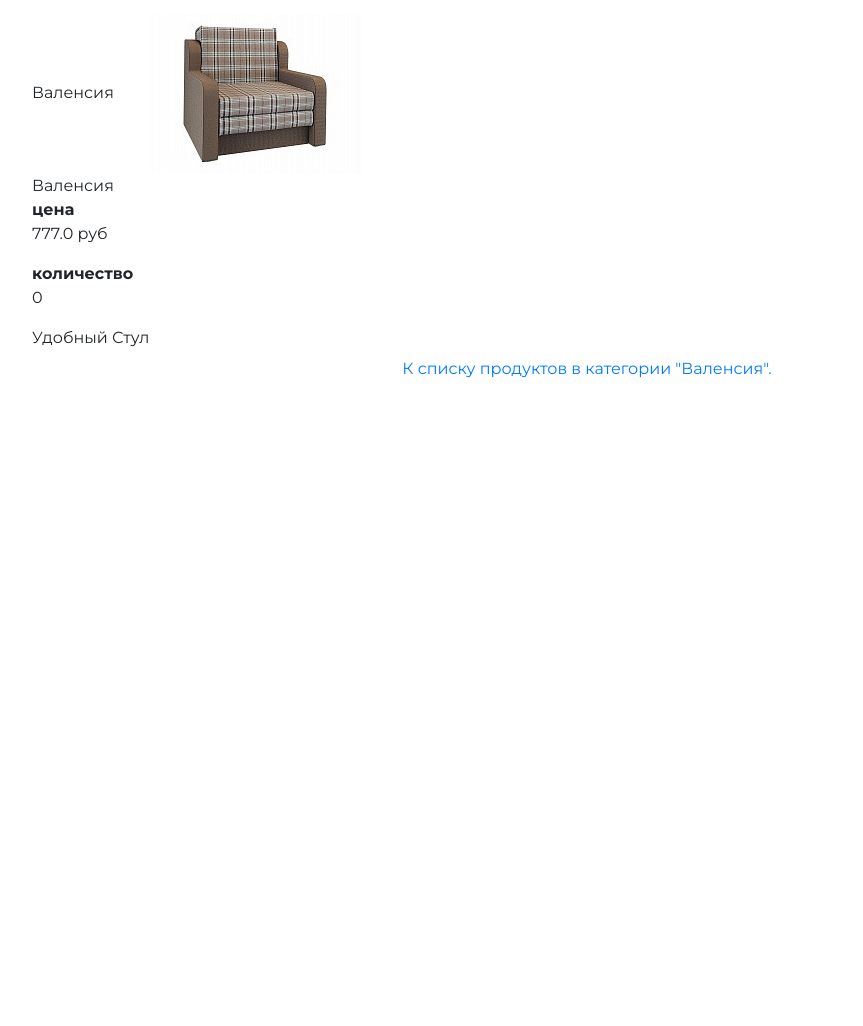
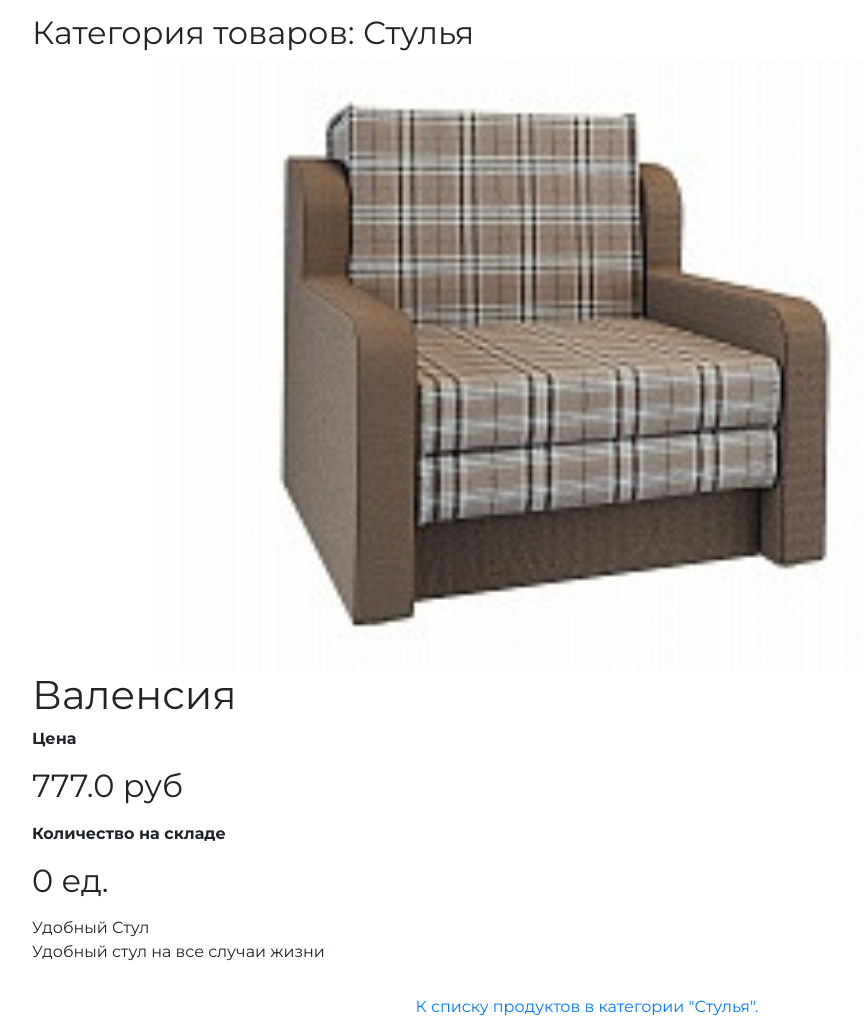
Before and after one commit to PZhirnov/GeekShop2, a Django app: page /admin/products/read/14/ in a window 1280 px wide. Shown: the part 56-1082 px from the top of the page, without its empty margins (53-916 px from the left). Before the commit the page ends 434 px from the top, so only its background shows below. Run offline with Django 3.2, Linux system fonts and the light colour scheme; data comes from the database, SQL or seed files in the repository; some libraries are stand-ins or nearby versions.

Commit message:
доработка верстки

```diff
--- a/geekshop/adminapp/forms.py
+++ b/geekshop/adminapp/forms.py
@@ -23,7 +23,7 @@ class ProductCategoryEditForm(forms.ModelForm):
 
     class Meta:
         model = ProductCategory
-        # fields = '__all__'
+        #fields = '__all__'
         exclude = ()
 
     def __init__(self, *args, **kwargs):
--- a/geekshop/adminapp/templates/adminapp/create_product.html
+++ b/geekshop/adminapp/templates/adminapp/create_product.html
@@ -2,7 +2,6 @@
 {% load static %}
 
 {% block content %}
-
     <form class="form-horizontal" method="post" enctype="multipart/form-data">
         {% csrf_token %}
         {{ form.as_p }}
--- a/geekshop/adminapp/templates/adminapp/product_show.html
+++ b/geekshop/adminapp/templates/adminapp/product_show.html
@@ -5,27 +5,33 @@
 
 {% block content %}
     <div class="product_record">
-        {{ object.name }}
+        <h2>Категория товаров: {{ object.category.name }}</h2>
         <!-- <img src="/media/{{object.image|default:'products_images/default.jpg'}}"
              alt="{{ object.name }}">  -->
-        <img src="{{ object.image|media_folder_products }}"
+        <img src="{{ object.image|media_folder_products }}" class="img_product_show"
              alt="{{ object.name }}">
         <div class="product_name">
-            {{ object.name|title }}
+            <h1>{{ object.name|title }}</h1>
         </div>
         <div class="summary">
-            <b>цена</b>
-            <p>{{ object.price|price_formatting }} руб</p>
-            <b>количество</b>
-            <p>{{ object.quantity }}</p>
+            <b>Цена</b>
+            <p><h2>{{ object.price|price_formatting }} руб </h2></p>
+            <b>Количество на складе</b>
+            <p><h2>{{ object.quantity }} ед.</h2></p>
         </div>
         <div class="product_desc">
             {{ object.short_desc|title }}
         </div>
+         <div class="product_desc">
+            {{ object.description}}
+        </div>
     </div>
+    <br>
+
        <button class="btn btn-round form-control last">
             <a href="{% url 'adminapp:products' object.category_id %}">
-              К списку продуктов в категории "{{ object.name }}".
+              К списку продуктов в категории "{{ object.category.name}}".
             </a>
         </button>
+
 {% endblock %}
--- a/geekshop/adminapp/templates/adminapp/update_product.html
+++ b/geekshop/adminapp/templates/adminapp/update_product.html
@@ -7,5 +7,4 @@
         {% csrf_token %}
         <input class="form-control" type="submit" value="сохранить">
     </form>
-
 {% endblock %}
--- a/geekshop/adminapp/views.py
+++ b/geekshop/adminapp/views.py
@@ -187,6 +187,8 @@ class CategoriesList(ListView):
 #         category_form = ProductCategoryEditForm()
 #     content = {'title': title, 'update_form': category_form}
 #     return render(request, 'adminapp/category_update.html', content)
+
+
 @method_decorator(never_cache, name='dispatch')
 @method_decorator(user_passes_test(lambda u: u.is_superuser), name='dispatch')
 class ProductCategoryCreateView(CreateView):
@@ -212,6 +214,8 @@ class ProductCategoryCreateView(CreateView):
 #         edit_category_form = ProductCategoryEditForm(instance=edit_category)
 #     content = {'title': title, 'update_form': edit_category_form}
 #     return render(request, 'adminapp/category_update.html', content)
+
+
 @method_decorator(never_cache, name='dispatch')
 @method_decorator(user_passes_test(lambda u: u.is_superuser), name='dispatch')
 class ProductCategoryUpdateView(UpdateView):
@@ -234,6 +238,8 @@ class ProductCategoryUpdateView(UpdateView):
                     update(price=F('price') * (1 - discount / 100))
                 db_profile_by_type(self.__class__, 'UPDATE', connection.queries)
         return super().form_valid(form)
+
+
 # def category_delete(request, pk):
 #     title = 'категории / удаление'
 #     delete_category = get_object_or_404(ProductCategory, pk=pk)
@@ -248,7 +254,7 @@ class ProductCategoryUpdateView(UpdateView):
 #     return render(request, 'adminapp/category_delete.html', content)
 
 @method_decorator(never_cache, name='dispatch')
-@method_decorator(login_required, name='dispatch')
+@method_decorator(user_passes_test(lambda u: u.is_superuser), name='dispatch')
 class ProductCategoryDeleteView(DeleteView):
     model = ProductCategory
     template_name = 'adminapp/category_delete.html'
@@ -285,7 +291,7 @@ class ProductCategoryDeleteView(DeleteView):
 
 # CBV c пагинацией - вывод в отдельный шаблон с окончанием CBV
 @method_decorator(never_cache, name='dispatch')
-@method_decorator(login_required, name='dispatch')
+@method_decorator(user_passes_test(lambda u: u.is_superuser), name='dispatch')
 class ProductsList(ListView):
     model = Product
     paginate_by = 3
@@ -320,12 +326,13 @@ class ProductsList(ListView):
 #     return render(request, 'adminapp/create_product.html', content)
 
 @method_decorator(never_cache, name='dispatch')
-@method_decorator(login_required, name='dispatch')
+@method_decorator(user_passes_test(lambda u: u.is_superuser), name='dispatch')
 class ProductCreateView(CreateView):
     model = Product
     template_name = 'adminapp/create_product.html'
     success_url = reverse_lazy('adminapp:categories')
     fields = '__all__'
+
 
     def get_context_data(self, **kwargs):
         context = super(ProductCreateView, self).get_context_data(**kwargs)
--- a/geekshop/basketapp/templates/basketapp/base.html
+++ b/geekshop/basketapp/templates/basketapp/base.html
@@ -21,6 +21,7 @@
   {% endblock %}
 </head>
 <body>
+<div class="container">
         <div class="basket_container">
             <div class="h2 text-center head">
               Ваша корзина,
@@ -36,5 +37,6 @@
 
             {% endblock %}
         </div>
+</div>
 </body>
 </html>
--- a/geekshop/ordersapp/templates/ordersapp/order_detail.html
+++ b/geekshop/ordersapp/templates/ordersapp/order_detail.html
@@ -12,7 +12,7 @@
                 <div class="row">
                     <div class="col">
                         <img src="{{ item.product.image|media_folder_products }}"
-                        alt="{{ item.product.short_desc }}">
+                        alt="{{ item.product.short_desc }}" class=".img_products_in_order ">
                     </div>
                     <div class="col>
                         <span class="category_name">
--- a/geekshop/static/css/style.css
+++ b/geekshop/static/css/style.css
@@ -1059,14 +1059,14 @@ td:first-child {
 	padding: 0px 98px;
 }
 .related .title {
-	height: 343px;
+	height: 150px;
 	margin-right: 0;
 }
 .related .title h2 {
-	margin-top: 245px;
+	margin-top: 60px;
 }
 .related .title .explore {
-	margin-top: 262px;
+	margin-top: 100px;
 }
 .related-products {
 	margin-bottom: 120px;
@@ -1146,3 +1146,31 @@ td:first-child {
 .img_control {
     width: 70px;
 }
+
+.img_products_in_cat {
+    width: 500px;
+}
+
+.img_products_in_order {
+    width: 150px;
+}
+
+.product_actions {
+    margin-bottom: 20px;
+}
+
+.paginator {
+    margin: 20px;
+}
+
+.basket_record .row {
+    margin: 10px;
+}
+
+.img_products_in_all {
+    width: 365px;
+}
+
+.img_product_show {
+    width: 1050px;
+}
```
Also changed, not shown: geekshop/adminapp/templates/adminapp/products_cbv.html (+13 -3 lines), geekshop/mainapp/templates/includes/inc_products_list_content.html (+4 -4 lines), geekshop/ordersapp/templates/ordersapp/includes/inc_order_summary.html (+6 -5 lines). Lines whose indentation alone changed are shown as unchanged.
